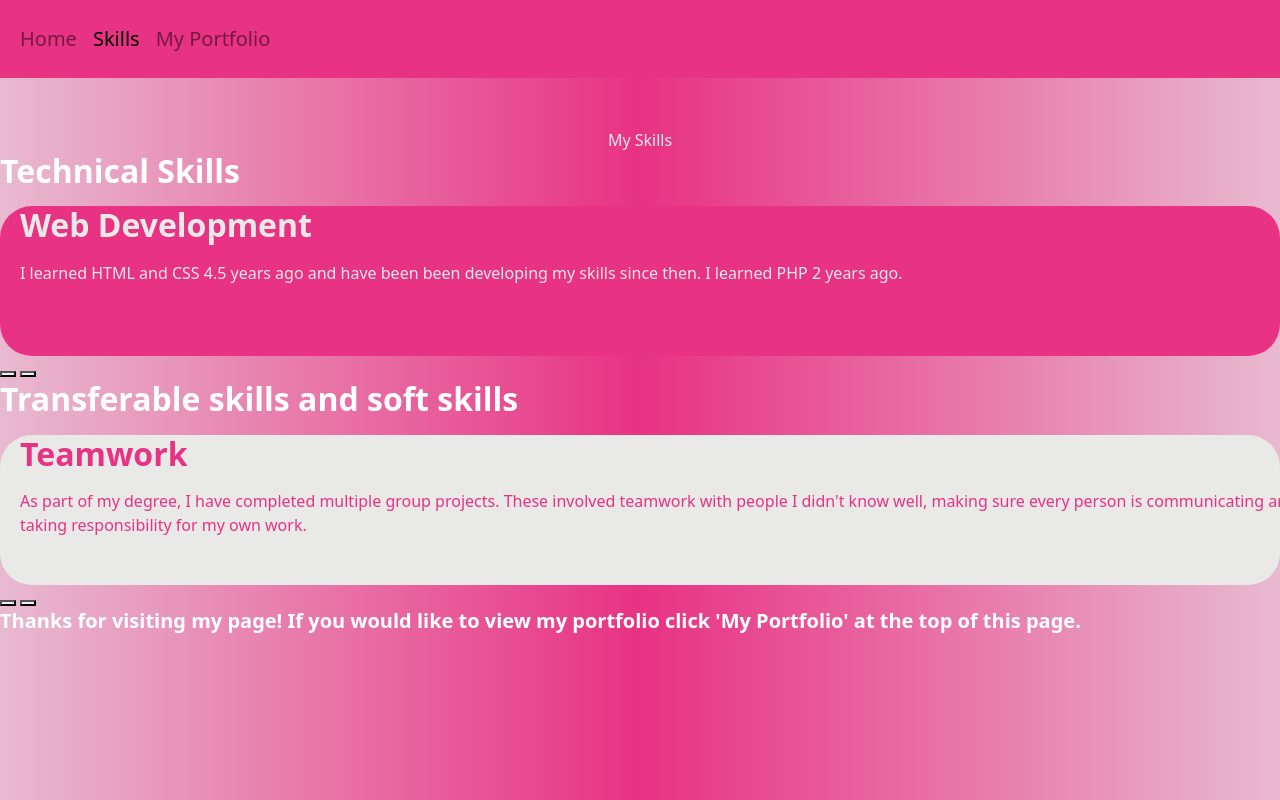
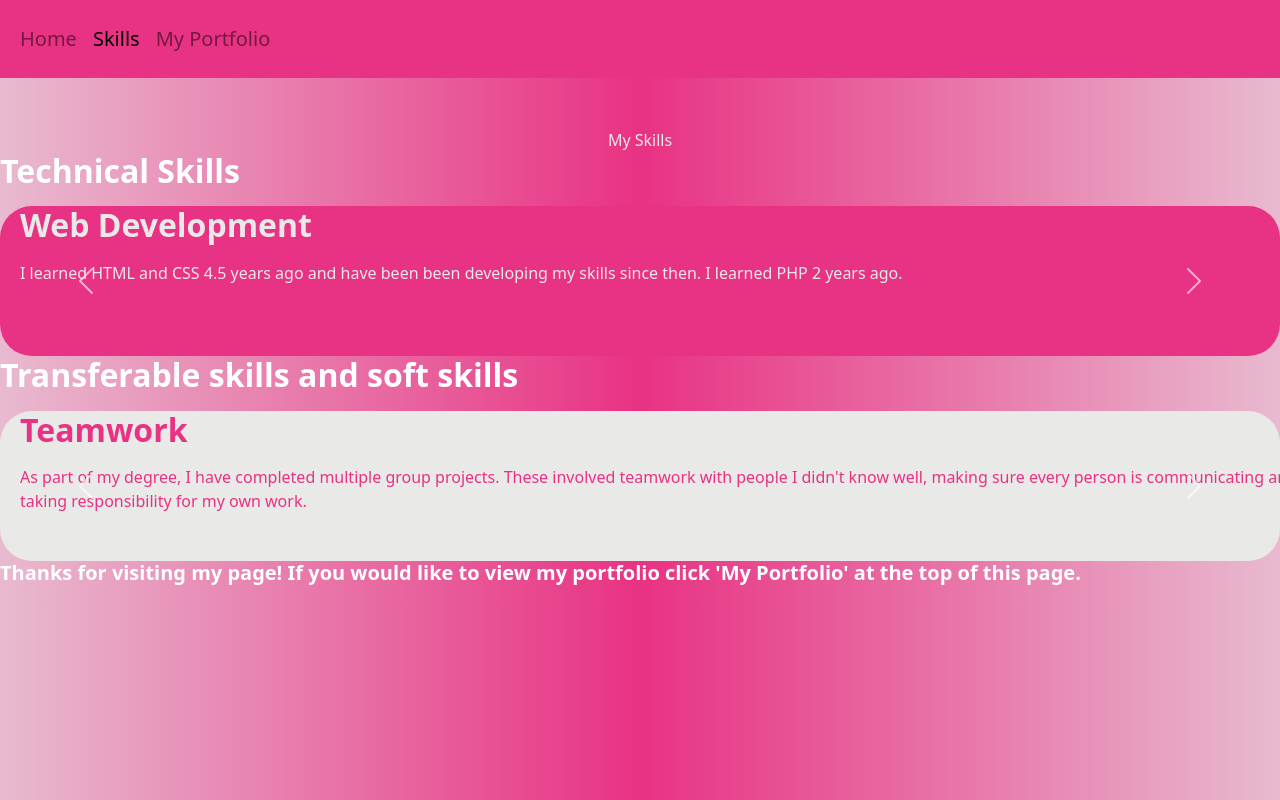
Before and after one commit to SusieWolseley/MyPortfolio, a plain HTML site: page skills.html in a window 1280 px wide. Drawn offline with nearby package versions, Linux system fonts and the light colour scheme.

Commit message:
Changing controller arrows

```diff
--- a/skills.html
+++ b/skills.html
@@ -42,7 +42,7 @@
     <main>
         <div class="row">
             <h2>Technical Skills</h2>
-            <div id="carouselStackedBottom" class="carousel slide">
+            <div id="carousel-t" class="carousel slide">
                 <div class="carousel-inner rounded-5 bg-primary text-light" style="height: 150px">
                     <div class="carousel-item active" style="margin-left: 20px;">
                         <h2>Web Development</h2>
@@ -63,12 +63,12 @@
                 </div>
 
                 <div>
-                    <button class="btn-icon btn-sm" type="button" data-bs-target="#carouselStackedBottom" data-bs-slide="prev">
-                        <span class="carousel-icon-prev" aria-hidden="true"></span>
+                    <button class="carousel-control-prev" type="button" data-bs-target="#carousel-t" data-bs-slide="prev">
+                        <span class="carousel-control-prev-icon " aria-hidden="true"></span>
                         <span class="visually-hidden">Previous</span>
                     </button>
-                    <button class="btn-icon btn-sm" type="button" data-bs-target="#carouselStackedBottom" data-bs-slide="next">
-                        <span class="carousel-icon-next" aria-hidden="true"></span>
+                    <button class="carousel-control-next" style="color: pink" type="button" data-bs-target="#carousel-t" data-bs-slide="next">
+                        <span class="carousel-control-next-icon" aria-hidden="true"></span>
                         <span class="visually-hidden">Next</span>
                     </button>
                 </div>
@@ -78,13 +78,13 @@
         <div class="row">
             <h2>Transferable skills and soft skills</h2>
 
-            <div id="carouselStackedBottom" class="carousel slide">
+            <div id="carousel-s" class="carousel slide">
                 <div class="carousel-inner rounded-5 bg-light text-primary" style="height: 150px">
                     <div class="carousel-item active" style="margin-left: 20px;">
                         <h2>Teamwork</h2>
                         <p>As part of my degree, I have completed multiple group projects. These involved teamwork with people I didn't know well, making sure every person is communicating and taking responsibility for my own work.</p>
                     </div>
-                    <div class="carousel-item" style="margin-left: 20px;">
+                    <div class="carousel-item" >
                         <h2>Strong problem solving skills</h2>
                         <p>Aside from being a major part of why I love Computer Science, my enjoyment of problem solving has led me to play DnD. This has allowed me to develop these skills through coming up with solutions to the different obstacles we have to face while operating within the constraints of the world and our character's abilities.</p>
                     </div>
@@ -98,12 +98,12 @@
                     </div>
                 </div>
                 <div>
-                    <button class="btn-icon btn-sm" type="button" data-bs-target="#carouselStackedBottom" data-bs-slide="prev">
-                        <span class="carousel-icon-prev" aria-hidden="true"></span>
+                    <button class="carousel-control-prev" type="button" data-bs-target="#carousel-s" data-bs-slide="prev">
+                        <span class="carousel-control-prev-icon" aria-hidden="true"></span>
                         <span class="visually-hidden">Previous</span>
                     </button>
-                    <button class="btn-icon btn-sm" type="button" data-bs-target="#carouselStackedBottom" data-bs-slide="next">
-                        <span class="carousel-icon-next" aria-hidden="true"></span>
+                    <button class="carousel-control-next" type="button" data-bs-target="#carousel-s" data-bs-slide="next">
+                        <span class="carousel-control-next-icon" aria-hidden="true" ></span>
                         <span class="visually-hidden">Next</span>
                     </button>
                 </div>
```
Also changed, not shown: bootstrap.min.css.
